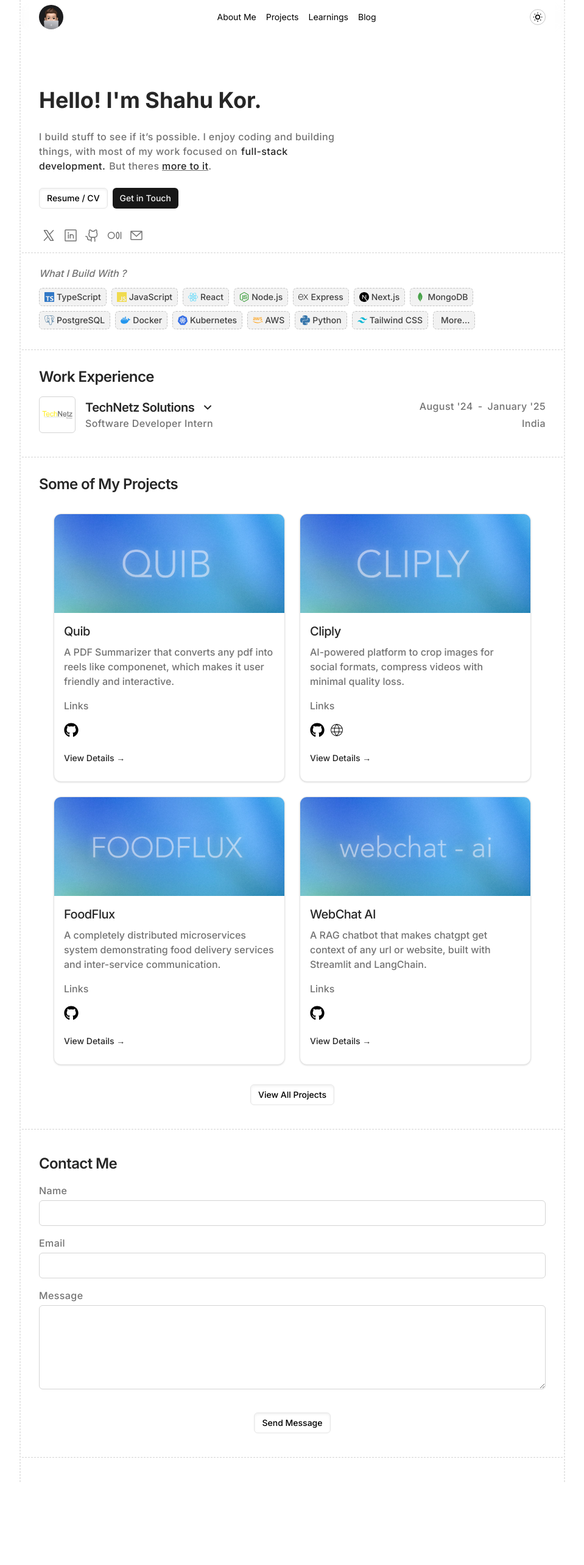
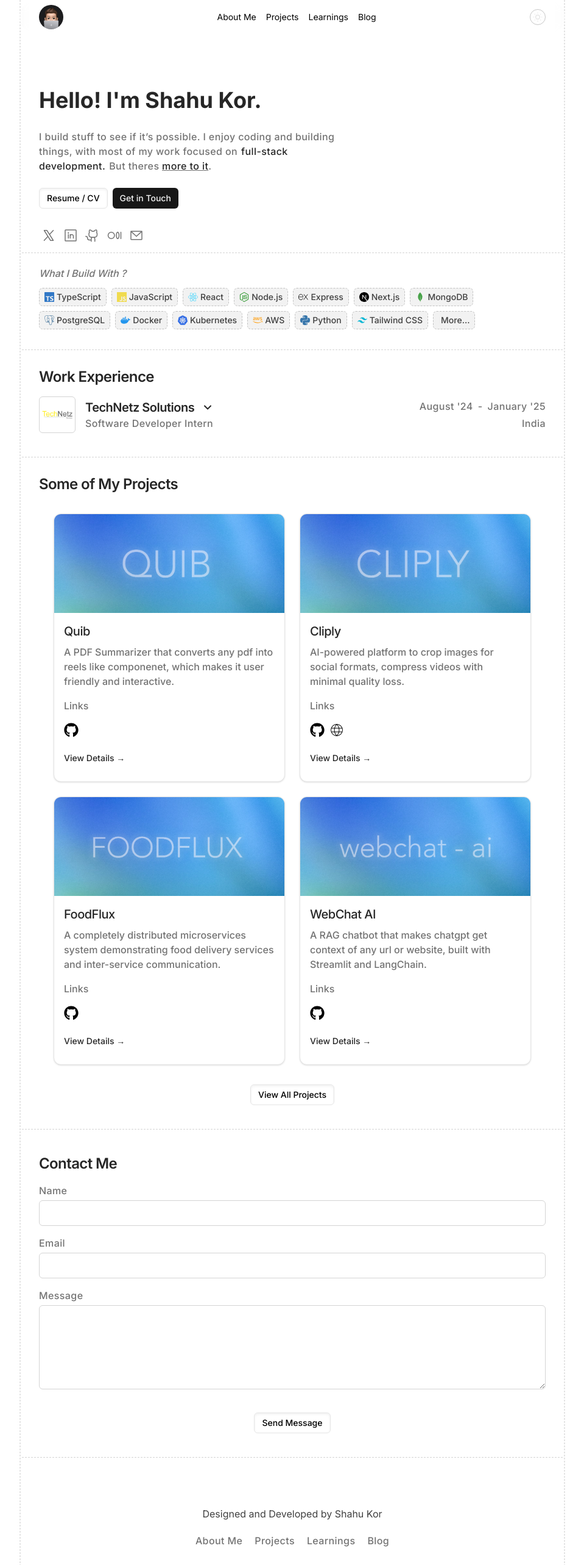
Before and after one commit to ShahuKor/Portfolio, a Next.js app: page / in a window 1280 px wide. Shown: the top 2566 px of the page at 61% size, without its empty margins (160-1119 px from the left). Before the commit the page ends 2430 px from the top, so only its background shows below. Built offline with nearby package versions, Linux system fonts and the light colour scheme.

Commit message:
Add Footer, 404Page and fix hydration mismatch issue

```diff
--- /dev/null
+++ b/app/not-found.tsx
@@ -0,0 +1,41 @@
+import { Container } from "@/components/Container";
+import Link from "next/link";
+
+const links = [
+  { title: "Github, ", href: "https://github.com/ShahuKor" },
+  { title: "LinkedIn or ", href: "https://www.linkedin.com/in/shahukor/" },
+  { title: "Medium", href: "https://medium.com/@ShahuKor" },
+];
+
+export default function NotFound() {
+  return (
+    <div>
+      <Container className="relative flex min-h-screen items-center justify-center px-8 md:pt-20 md:pb-10">
+        <div className="pointer-events-none absolute top-0 bottom-0 left-0 w-px border border-dashed border-neutral-200 dark:border-neutral-200/20" />
+        <div className="pointer-events-none absolute top-0 right-0 bottom-0 w-px border border-dashed border-neutral-200 dark:border-neutral-200/20" />
+        <div className="text-md flex flex-col items-center font-medium tracking-wide text-(--color-secondary)">
+          <p>
+            Sorry, I am still working on this, this will be available very soon!
+          </p>
+          <p>
+            Till then you can checkout my{" "}
+            <span>
+              {links.map((link, index) => (
+                <a
+                  href={link.href}
+                  key={index}
+                  className="font-bold text-(--color-primary)"
+                >
+                  {link.title}
+                </a>
+              ))}
+            </span>
+          </p>
+          <button className="mt-10 rounded-md bg-neutral-900 px-3 py-1.5 text-sm font-medium text-neutral-100 transition-colors ease-in-out hover:bg-neutral-700 dark:bg-neutral-300 dark:text-neutral-800 dark:transition-colors dark:ease-in-out dark:hover:bg-neutral-400">
+            <Link href={"/"}>Go Back</Link>
+          </button>
+        </div>
+      </Container>
+    </div>
+  );
+}
--- a/app/page.tsx
+++ b/app/page.tsx
@@ -1,5 +1,6 @@
 import Contact from "@/components/contact-me";
 import { Container } from "@/components/Container";
+import Footer from "@/components/footer";
 import { Hero } from "@/components/hero";
 import { Projects } from "@/components/projects-landing";
 import WorkExp from "@/components/work-experience";
@@ -14,6 +15,7 @@ export default function Home() {
         <WorkExp />
         <Projects />
         <Contact />
+        <Footer />
       </Container>
     </div>
   );
--- /dev/null
+++ b/components/footer.tsx
@@ -0,0 +1,29 @@
+import Link from "next/link";
+
+export default function Footer() {
+  const footerlinks = [
+    { title: "About Me", href: "/about-me" },
+    { title: "Projects", href: "/projects" },
+    { title: "Learnings", href: "/learnings" },
+    { title: "Blog", href: "/blog" },
+  ];
+  return (
+    <div className="py-20">
+      <div className="flex flex-col items-center justify-center gap-5 font-light text-neutral-700 dark:text-neutral-300">
+        <p>Designed and Developed by Shahu Kor</p>
+
+        <div className="flex gap-5">
+          {footerlinks.map((footer, index) => (
+            <Link
+              href={footer.href}
+              key={index}
+              className="text-md underline-(--color-secondary) font-medium tracking-wide text-(--color-secondary) hover:underline"
+            >
+              {footer.title}
+            </Link>
+          ))}
+        </div>
+      </div>
+    </div>
+  );
+}
--- a/components/navbar.tsx
+++ b/components/navbar.tsx
@@ -34,18 +34,6 @@ export const Navbar = () => {
     setMounted(true);
   }, []);
 
-  const getThemeIcon = () => {
-    if (!mounted) return <LuSunDim className="h-5 w-5" />;
-    switch (theme) {
-      case "light":
-        return <CiDark className="h-5 w-5 text-neutral-300" />;
-      case "dark":
-        return <LuSunDim className="h-5 w-5 text-neutral-300/50" />;
-      default:
-        return <LuSunDim className="h-5 w-5" />;
-    }
-  };
-
   useMotionValueEvent(scrollY, "change", (latest) => {
     if (latest > 20) {
       setScrolled(true);
@@ -53,6 +41,10 @@ export const Navbar = () => {
       setScrolled(false);
     }
   });
+
+  if (!mounted) {
+    return null;
+  }
 
   return (
     <Container>
@@ -68,6 +60,7 @@ export const Navbar = () => {
         }}
         className="fixed inset-x-0 top-0 z-50 mx-auto flex max-w-4xl items-center justify-between rounded-full px-8 py-2 backdrop-blur-sm"
       >
+        <Link href={"/"}>
           <Image
             className="h-10 w-10 rounded-full"
             src="/profile.jpeg"
@@ -77,6 +70,8 @@ export const Navbar = () => {
             draggable={false}
             loading="lazy"
           />
+        </Link>
+
         <div className="flex items-center justify-center">
           {navItems.map((item, index) => (
             <Link
@@ -100,7 +95,11 @@ export const Navbar = () => {
           className="rounded-full border border-neutral-400/60 p-0.5"
           onClick={toggleTheme}
         >
-          {getThemeIcon()}
+          {theme === "light" ? (
+            <CiDark className="h-5 w-5 text-neutral-300" />
+          ) : (
+            <LuSunDim className="h-5 w-5 text-neutral-300/50" />
+          )}
         </button>
       </motion.nav>
     </Container>
```
Lines whose indentation alone changed are shown as unchanged.
